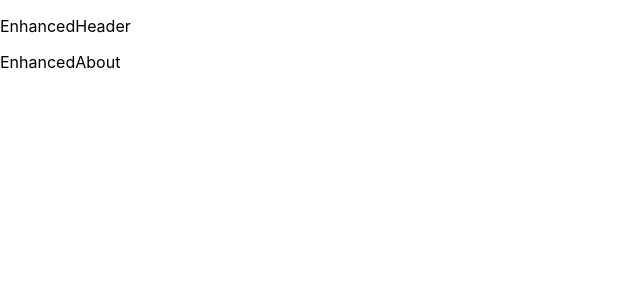
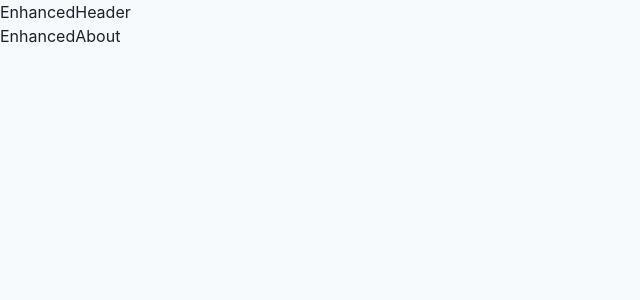
Before and after one commit to ganzinn/tottoko-v2_front, a React (Create React App) app: page / in a window 1280 px wide. Shown: the top 300 px of the page, without its empty margins (0-640 px from the left). Built offline with nearby package versions, Linux system fonts and the light colour scheme.

Commit message:
[ADD]全体背景色設定

```diff
--- /dev/null
+++ b/src/theme.ts
@@ -0,0 +1,12 @@
+import { extendTheme } from '@chakra-ui/react';
+
+export const theme = extendTheme({
+  styles: {
+    global: {
+      body: {
+        backgroundColor: 'gray.50',
+        // color: 'gray.800',
+      },
+    },
+  },
+});
```
Also changed, not shown: src/App.tsx (+7 -1 lines).
